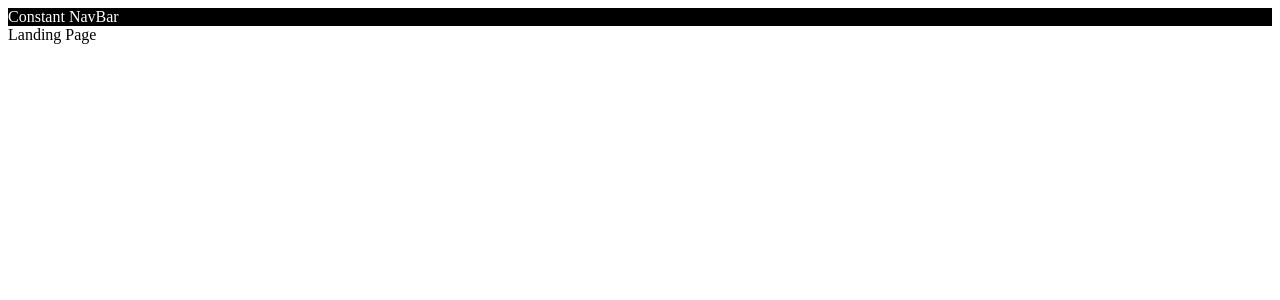
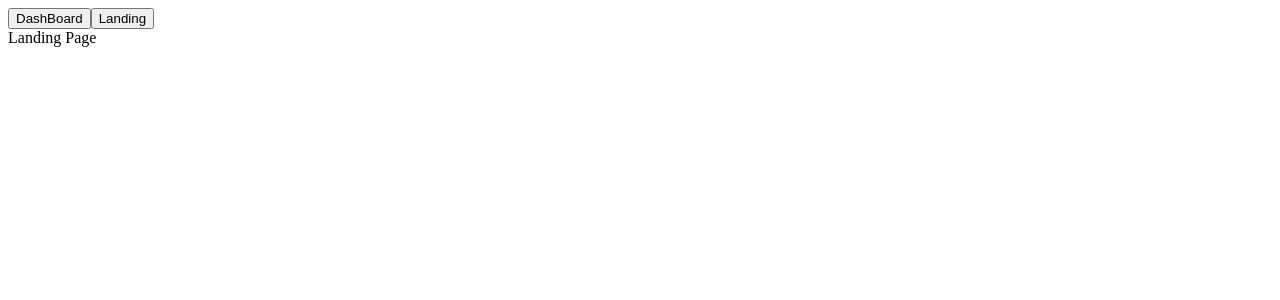
Before and after one commit to Aishwarya7902/COHORT_2, a React (Vite) app in the folder WEEK_7/7.1/: page / in a window 1280 px wide. Shown: the top 300 px of the page. Built offline with nearby package versions, Linux system fonts and the light colour scheme.

Commit message:
adding two buttons add the top bar

```diff
--- a/WEEK_7/7.1/src/App.jsx
+++ b/WEEK_7/7.1/src/App.jsx
@@ -8,8 +8,14 @@ function App() {
 
   return (
     <>
-       <div style={{backgroundColor:'black',color:'white'}}>
-         Constant NavBar
+       <div >
+         <button onClick={()=>{
+            window.location.href="/dashboard";
+         }}>DashBoard</button>
+
+         <button onClick={()=>{
+             window.location.href="/";
+         }}>Landing</button>
        </div>
       <BrowserRouter>
         <Routes>
```
